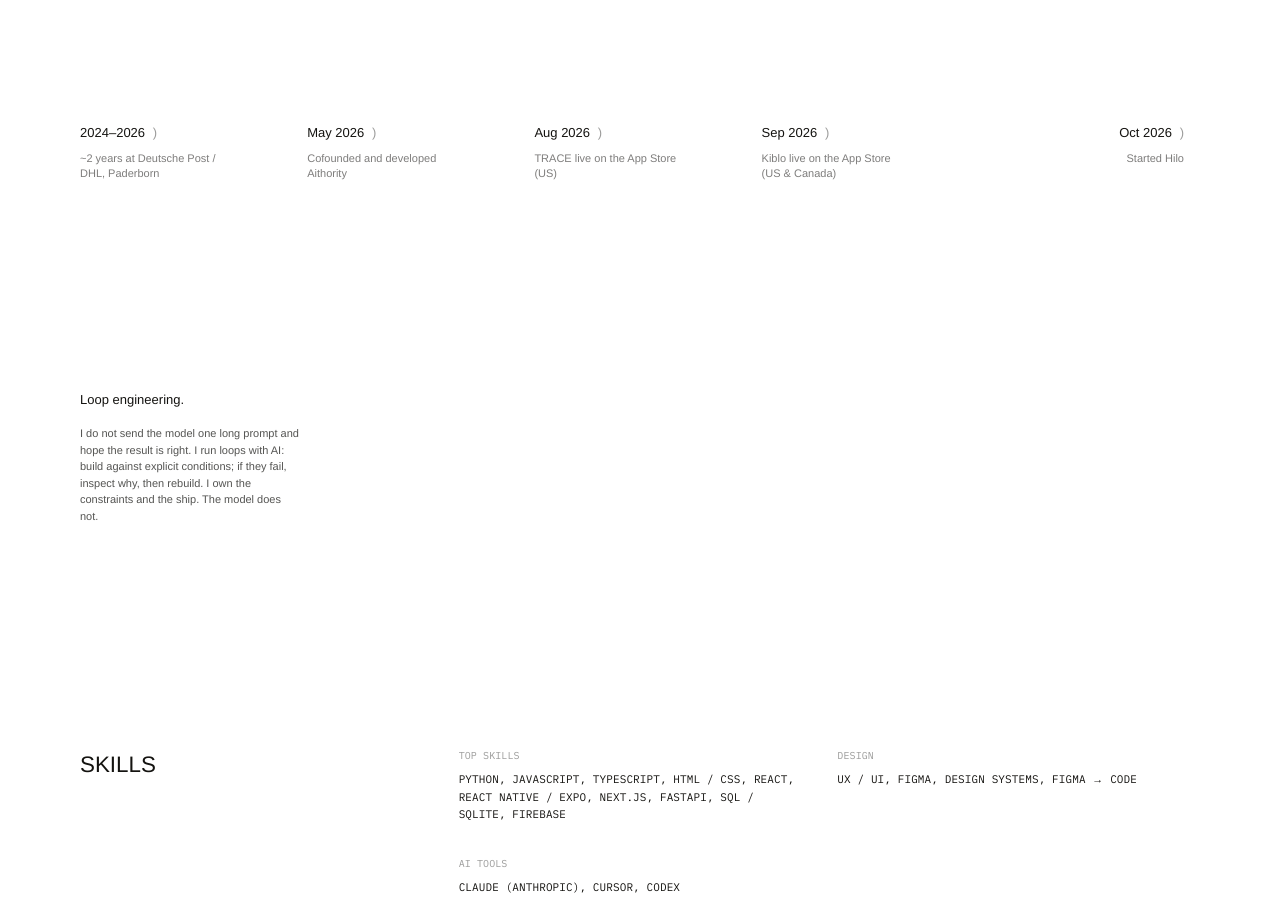
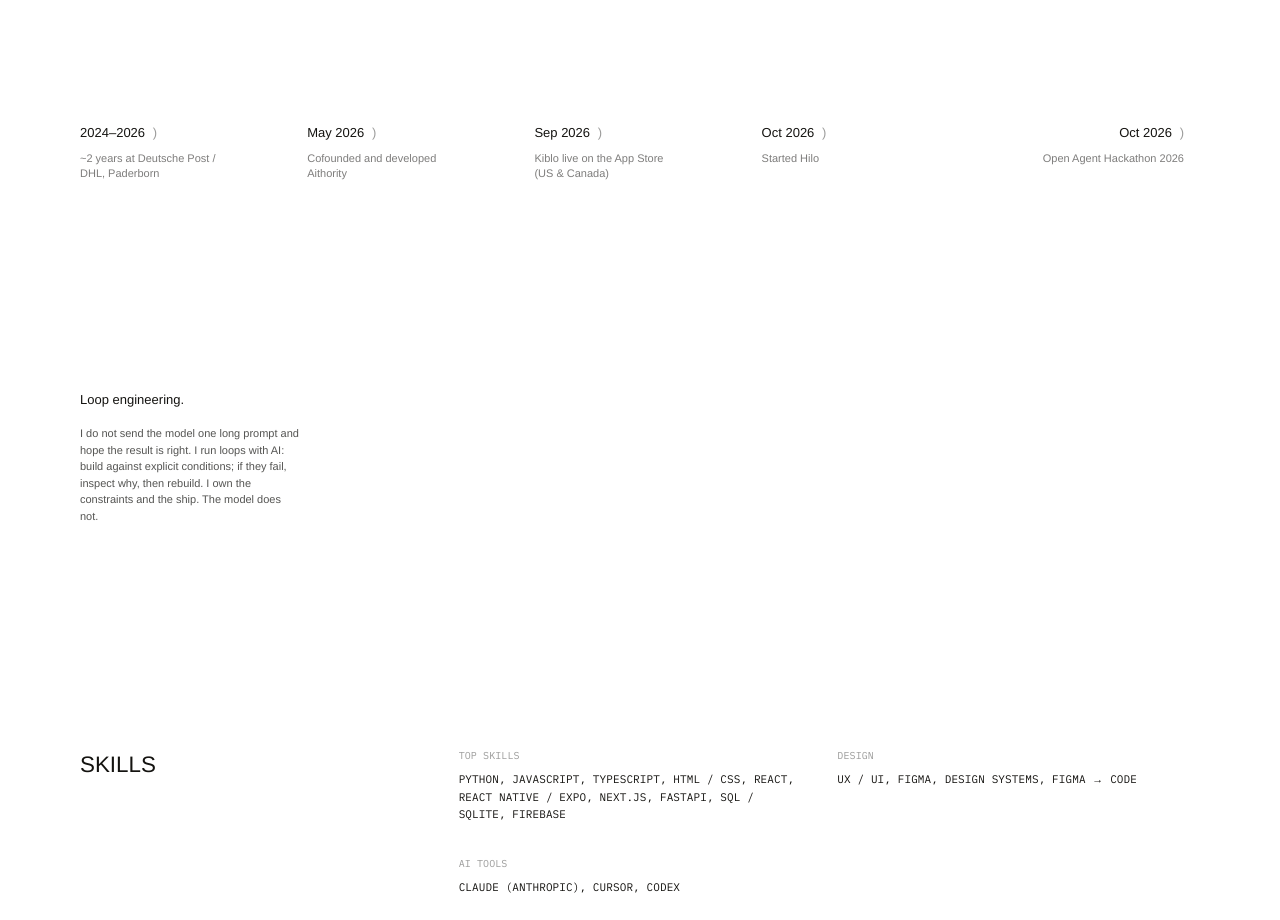
Before and after one commit to lopezsellesarnau-cmd/portfolio, a Next.js app: page / in a window 1280 px wide. Shown: the part 2500-3420 px from the top of the page. Built offline with nearby package versions, Linux system fonts and the light colour scheme.

Commit message:
Milestones: drop TRACE, show the hackathon

```diff
--- a/components/copy.ts
+++ b/components/copy.ts
@@ -578,7 +578,6 @@ export type Milestone = { date: string; title: string; detail?: string }
 export const MILESTONES: Milestone[] = [
   { date: '2024–2026', title: '~2 years at Deutsche Post / DHL, Paderborn', detail: 'Full-time logistics operations in the DACH region. Alongside it, my own Shopify store for the Netherlands and Germany.' },
   { date: 'May 2026', title: 'Cofounded and developed Aithority', detail: 'EU AI Act compliance SaaS, accepted into Lanzadera. Tested with accelerator companies such as LaiaDesk. Until Oct 2026.' },
-  { date: 'Aug 2026', title: 'TRACE live on the App Store (US)', detail: 'Privacy app: breach scan, exposure score, broker removals.' },
   { date: 'Sep 2026', title: 'Kiblo live on the App Store (US & Canada)', detail: 'Approved and released after one revision.' },
   { date: 'Oct 2026', title: 'Started Hilo', detail: 'AI voice companion for older people. iPhone and iPad in App Store review, and a web app for care organisations.' },
   { date: 'Oct 2026', title: 'Open Agent Hackathon 2026', detail: 'Built Casa in 6 days with a remote team of three: agents that check a rental listing before you pay.' },
```
